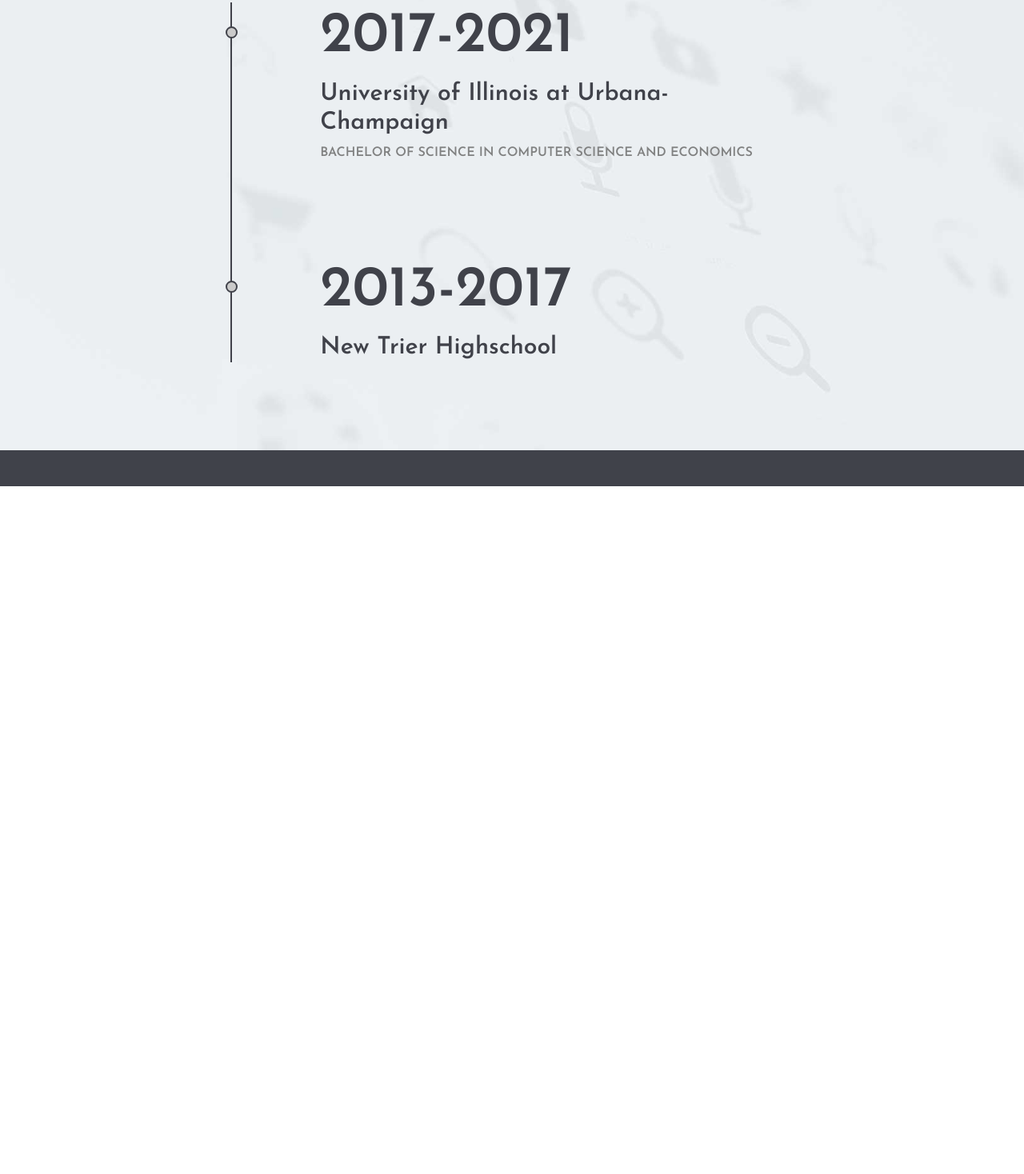
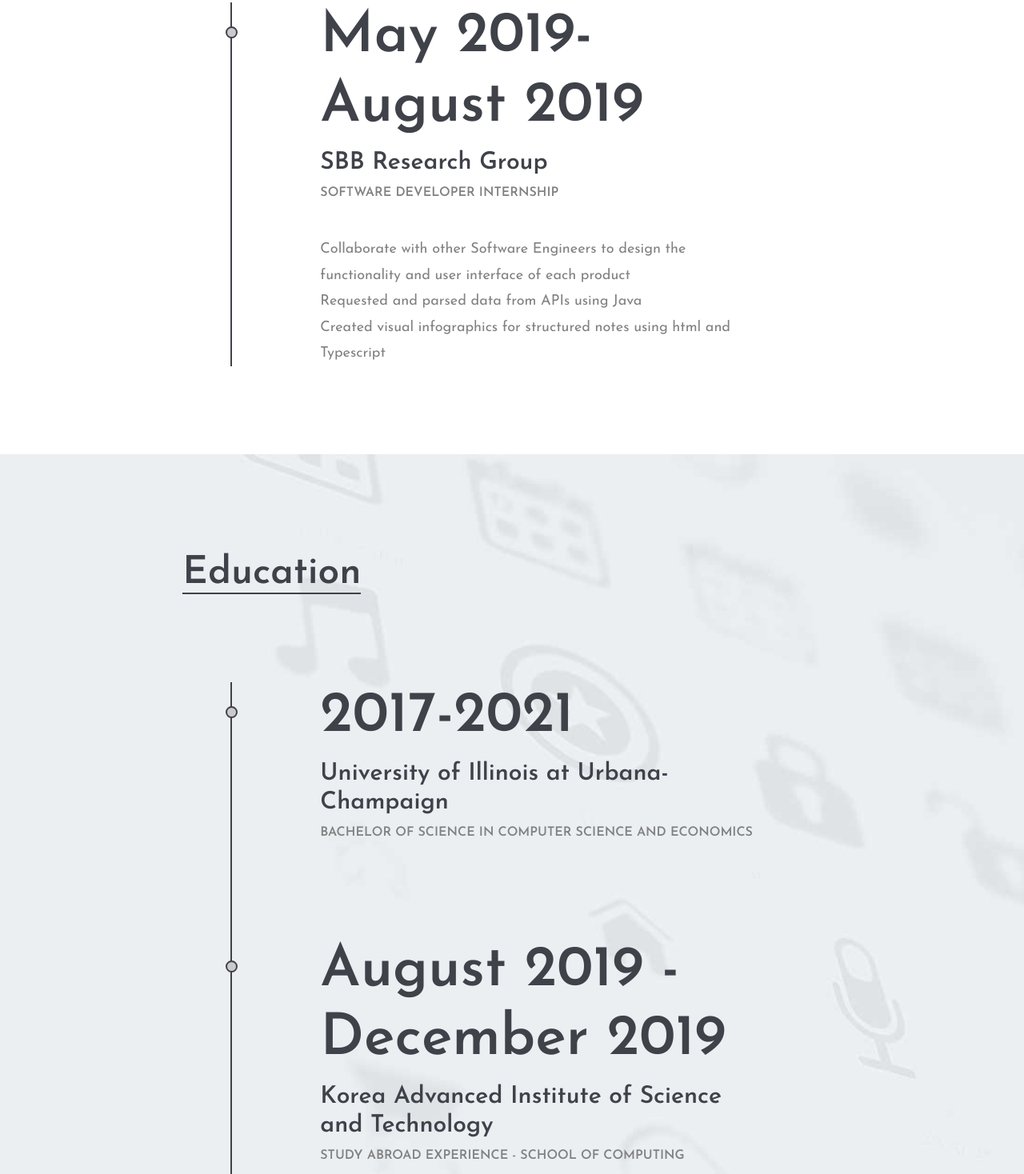
Before and after one commit to joshuakim0724/joshuakim0724.github.io, a plain HTML site: page index.html in a window 1280 px wide. Shown: the part 1772-3240 px from the top of the page at 80% size. Before the commit the page ends 2380 px from the top, so only its background shows below. Drawn offline with Linux system fonts and the light colour scheme.

Commit message:
Updated website September 2019

```diff
--- a/index.html
+++ b/index.html
@@ -108,7 +108,7 @@
 	<!-- Social links section end -->
 
 	<!-- Resume section start -->
-	<!-- <section class="resume-section spad">
+	<section class="resume-section spad">
 		<div class="container-fluid">
 			<div class="row">
 				<div class="col-xl-7 offset-xl-2">
@@ -117,22 +117,18 @@
 					</div>
 					<ul class="resume-list">
 						<li>
-							<h2>2016-Present</h2>
-							<h3>Web Design Company</h3>
-							<h4>Web Designer</h4>
-							<p>Lorem ipsum dolor sit amet, consectetur adipiscing elit. Sed porttitor orci ut sapien scelerisque viverra. Sed trist ique justo nec mauris efficitur, ut lacinia elit dapibus. In egestas elit in dap ibus laoreet. Duis magna libero, fermentum ut facilisis id, pulvinar eget tortor. Vestibulum pelle ntesque tincidunt lorem, vitae euismod felis porttitor sed. </p>
-						</li>
-						<li>
-							<h2>2014-2016</h2>
-							<h3>Web Design Company</h3>
-							<h4>Web Designer</h4>
-							<p>Sit amet, consectetur adipiscing elit. Sed porttitor orci ut sapien scelerisque viverra. Sed trist ique justo nec mauris efficitur, ut lacinia elit dapibus. In egestas elit in dap ibus laoreet. Duis magna libero, fermentum ut facilisis id, pulvinar eget tortor. Vestibulum pelle ntesque tincidunt lorem, vitae euismod felis porttitor sed. </p>
+							<h2>May 2019-August 2019</h2>
+							<h3>SBB Research Group</h3>
+							<h4>Software Developer Internship</h4>
+							<p>Collaborate with other Software Engineers to design the functionality and user interface of each product <br>
+								Requested and parsed data from APIs using Java <br>
+								Created visual infographics for structured notes using html and Typescript</p>
 						</li>
 					</ul>
 				</div>
 			</div>
 		</div>
-	</section> -->
+	</section>
 	<!-- Resume section end -->
 
 	<!-- Resume section start -->
@@ -149,6 +145,10 @@
 							<h3>University of Illinois at Urbana-Champaign</h3>
 							<h4>Bachelor of Science in Computer Science and Economics</h4>
 						</li>
+						<li>
+							<h2>August 2019 - December 2019</h2>
+							<h3>Korea Advanced Institute of Science and Technology</h3>
+							<h4>Study Abroad Experience - School of Computing</h4>
 						<li>
 							<h2>2013-2017</h2>
 							<h3>New Trier Highschool</h3>
```
Also changed, not shown: 3 other files.
